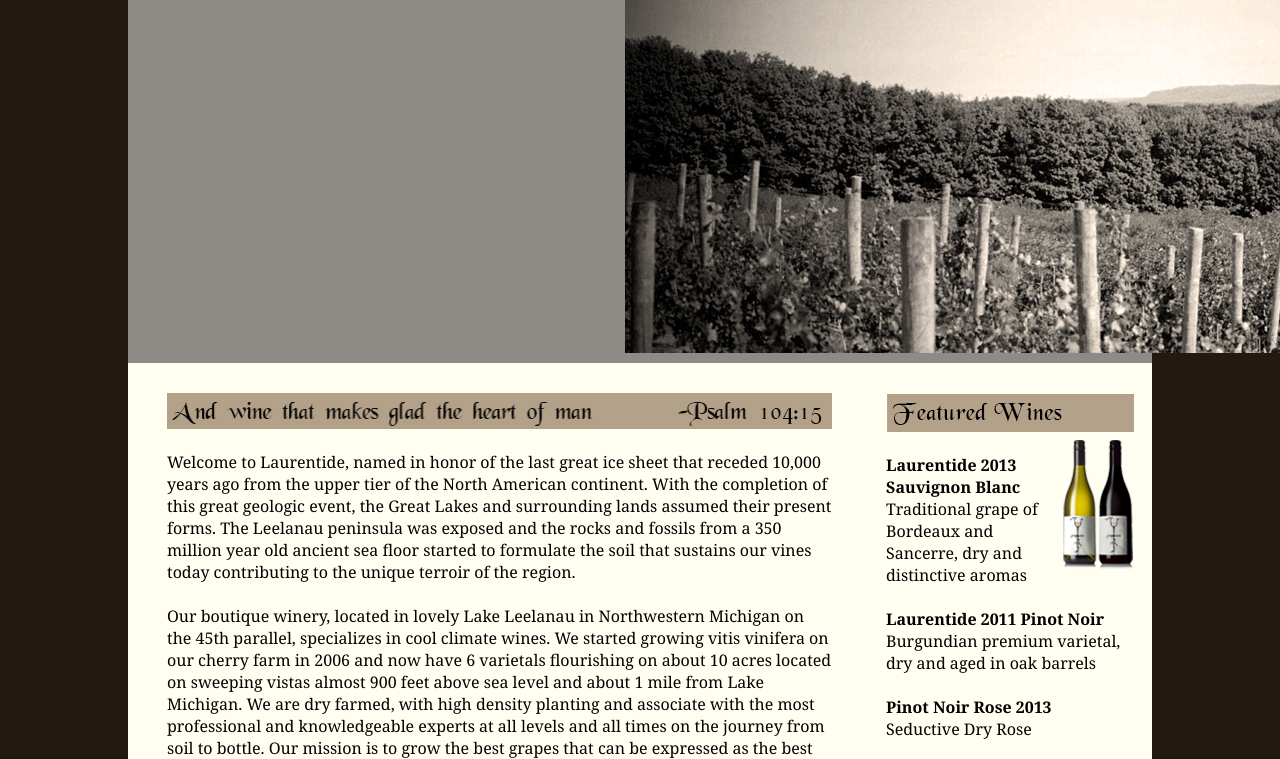
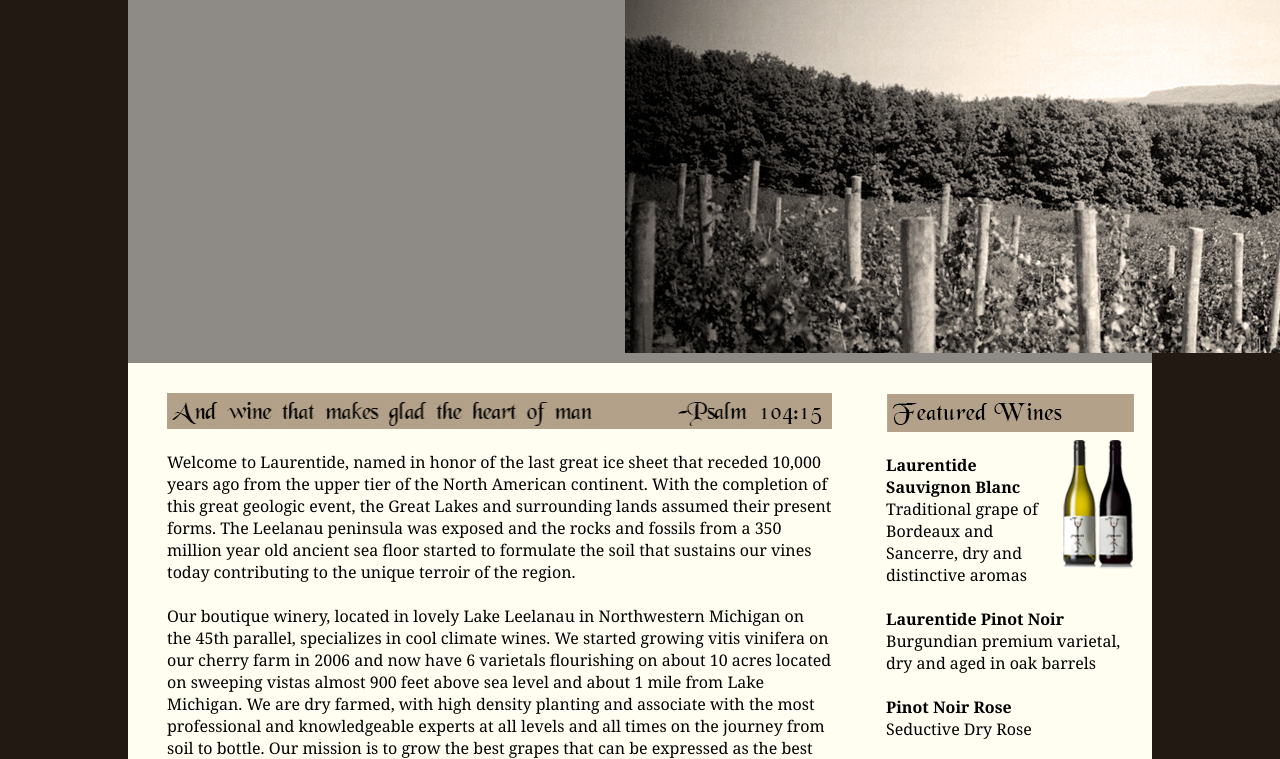
Before and after one commit to mike-ward/Laurentide, a plain HTML site: page index.html in a window 1280 px wide. Shown: the part 189-948 px from the top of the page. Drawn offline with nearby package versions, Linux system fonts and the light colour scheme.

Commit message:
remove dates from wines on side label

```diff
--- a/index.html
+++ b/index.html
@@ -94,13 +94,13 @@
             <td width="248px" valign="top">
               <img src="images/FeaturedWinesHeader.jpg" width="248" height="39" alt="Laurentide Winery's Featured Wines" /><img src="images/wineBottles.jpg" width="78" height="141" alt="Lake Leelanau Winery's Featured Wines" style="float: right" /><br />
               <br />
-              <b>Laurentide 2013 Sauvignon Blanc</b><br />
+              <b>Laurentide Sauvignon Blanc</b><br />
               Traditional grape of Bordeaux and Sancerre, dry and distinctive aromas<br />
               <br />
-              <b>Laurentide 2011 Pinot Noir</b><br />
+              <b>Laurentide Pinot Noir</b><br />
               Burgundian premium varietal, dry and aged in oak barrels<br />
               <br/>
-              <b>Pinot Noir Rose 2013</b><br/>
+              <b>Pinot Noir Rose</b><br/>
               Seductive Dry Rose
               <br />
               <br/>
```
Also changed, not shown: ourStory.html (+3 -3 lines), privateTastings.html (+3 -3 lines), publicity.html (+3 -3 lines).
